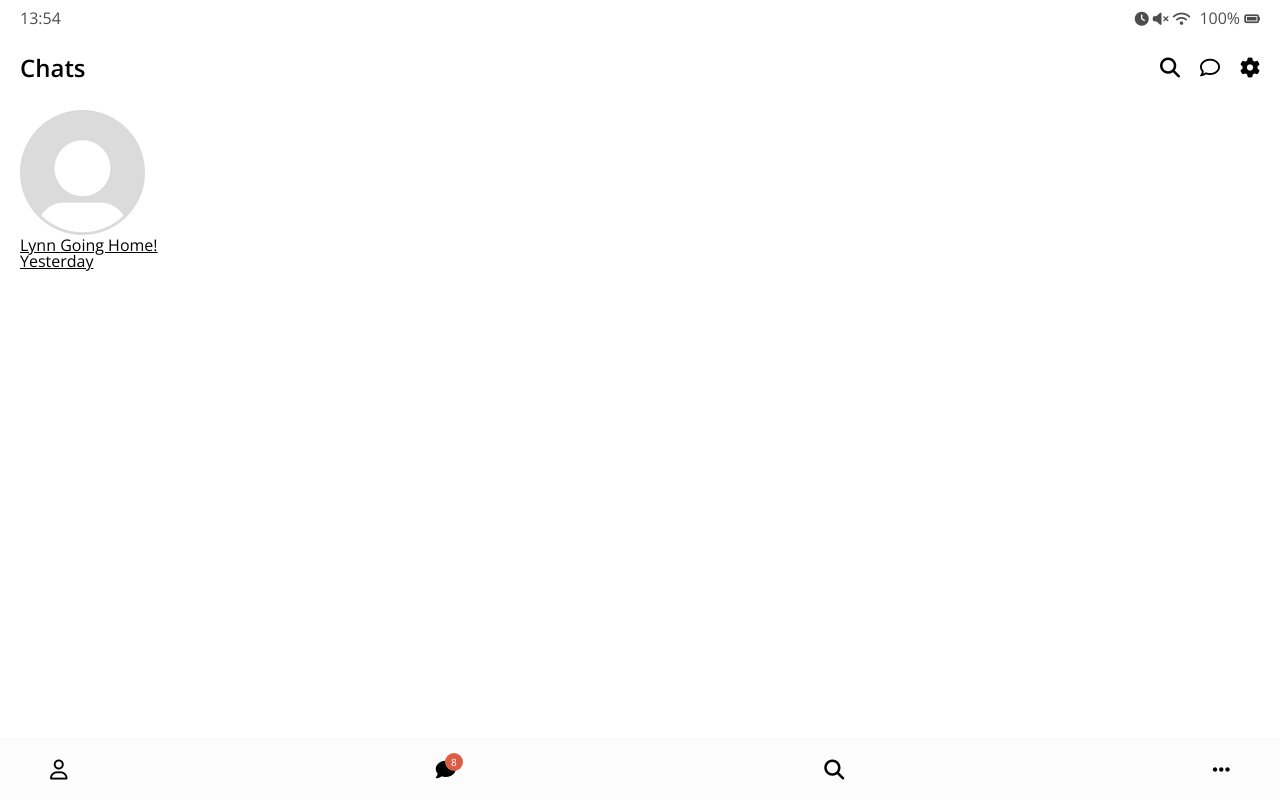
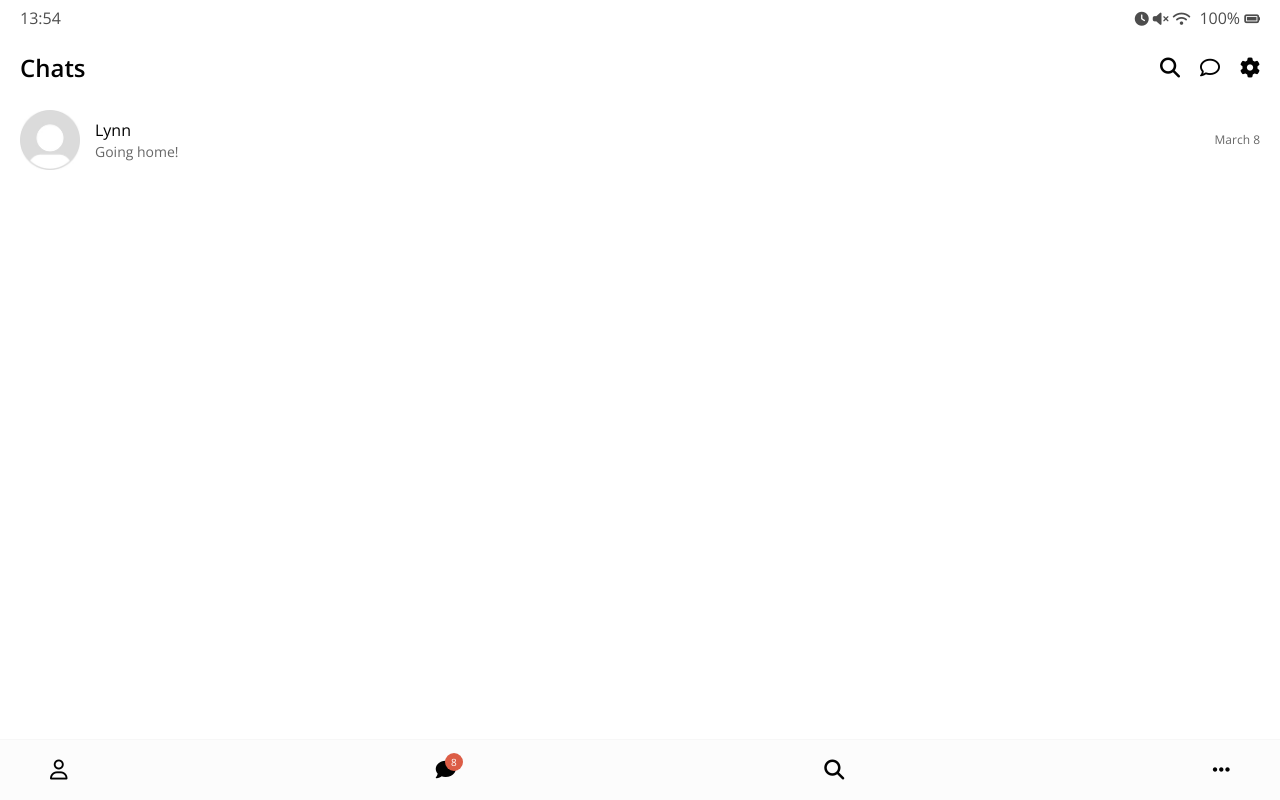
Before and after one commit to genialcode/kakao-clone-v2, a plain HTML site: page index.html in a window 1280 px wide. Drawn offline with nearby package versions, Linux system fonts and the light colour scheme.

Commit message:
2.7 friend component part two
done.

```diff
--- /dev/null
+++ b/css/friend.css
@@ -0,0 +1,47 @@
+.friend {
+  display: flex;
+  justify-content: space-between;
+  align-items: center;
+}
+
+.friend .friend__avatar {
+  width: 50px;
+  border-radius: 38%;
+}
+
+.friend__avatar.g-avatar {
+  width: 70px;
+}
+
+.friend__avatar.m-avatar {
+  width: 60px;
+}
+
+.friend .friend__column {
+  display: flex;
+  align-items: center;
+}
+
+.friend .friend__avatar {
+  margin-right: 15px;
+}
+
+.friend__content .friend__name {
+  display: block;
+  margin-bottom: 5px;
+}
+
+.friend__content .friend__status,
+.friend__content .friend__bottom-text,
+.friend .chat__timestamp {
+  opacity: 0.6;
+}
+
+.friend__content .friend__bottom-text {
+  font-size: 14px;
+}
+
+.friend__content .friend__status,
+.friend .chat__timestamp {
+  font-size: 12px;
+}
--- a/css/styles.css
+++ b/css/styles.css
@@ -3,6 +3,7 @@
 @import "status-bar.css";
 @import "header.css";
 @import "nav-bar.css";
+@import "friend.css";
 
 * {
   box-sizing: border-box;
@@ -17,4 +18,5 @@ body {
 
 a {
   color: inherit;
+  text-decoration: none;
 }
--- a/index.html
+++ b/index.html
@@ -43,17 +43,23 @@
       <ul class="chats__list">
         <li class="chats__chat chat">
           <a href="chat.html">
-            <div class="chat__column">
-              <img class="chat__avatar g-avatar" src="images/a.jpg" />
-              <div class="chat__content">
-                <span class="chat__username">
-                  Lynn
+            <div class="chats__chat friend friend--lg">
+              <div class="friend__column">
+                <img src="images/a.jpg" class="m-avatar friend__avatar" />
+                <div class="friend__content">
+                  <span class="friend__name">
+                    Lynn
+                  </span>
+                  <span class="friend__bottom-text">
+                    Going home!
+                  </span>
+                </div>
+              </div>
+              <div class="friend__column">
+                <span class="chat__timestamp">
+                  March 8
                 </span>
-                <span class="chat__preview">Going Home!</span>
               </div>
-            </div>
-            <div class="chat__column">
-              <span class="chat__timestamp">Yesterday</span>
             </div>
           </a>
         </li>
```
Also changed, not shown: chat.html (+1 -1 lines), find.html (+1 -1 lines), friends.html (+4 -4 lines), more.html (+2 -2 lines).
